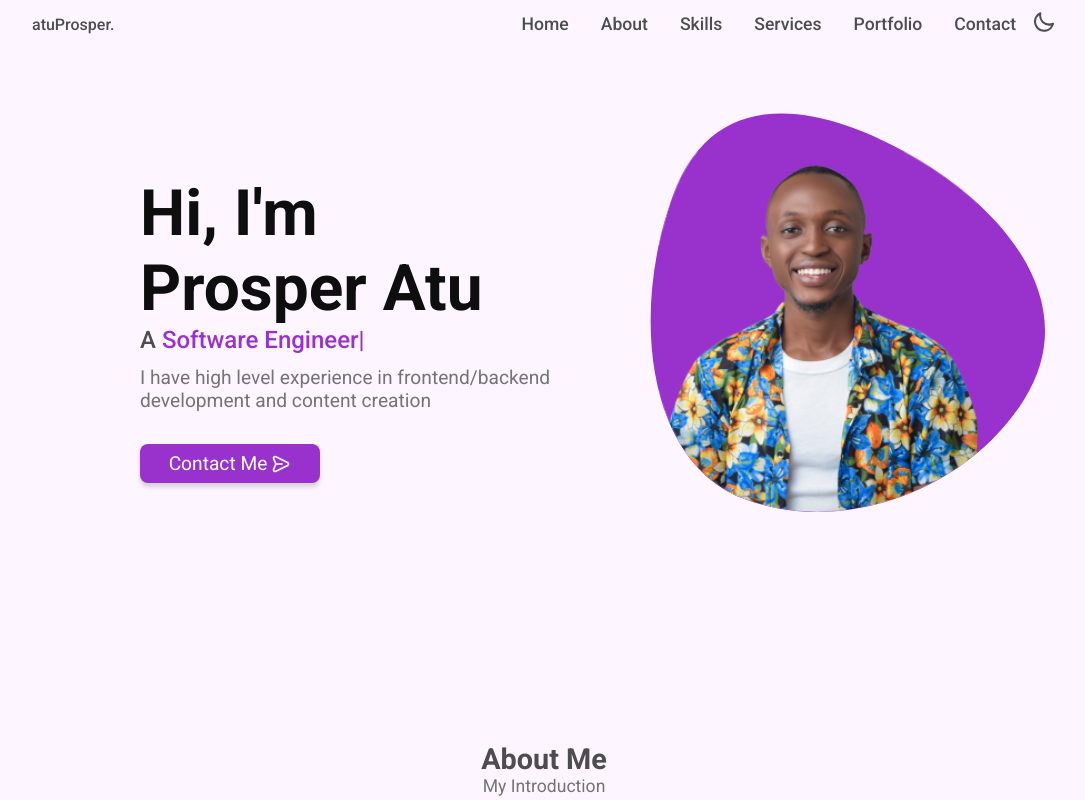
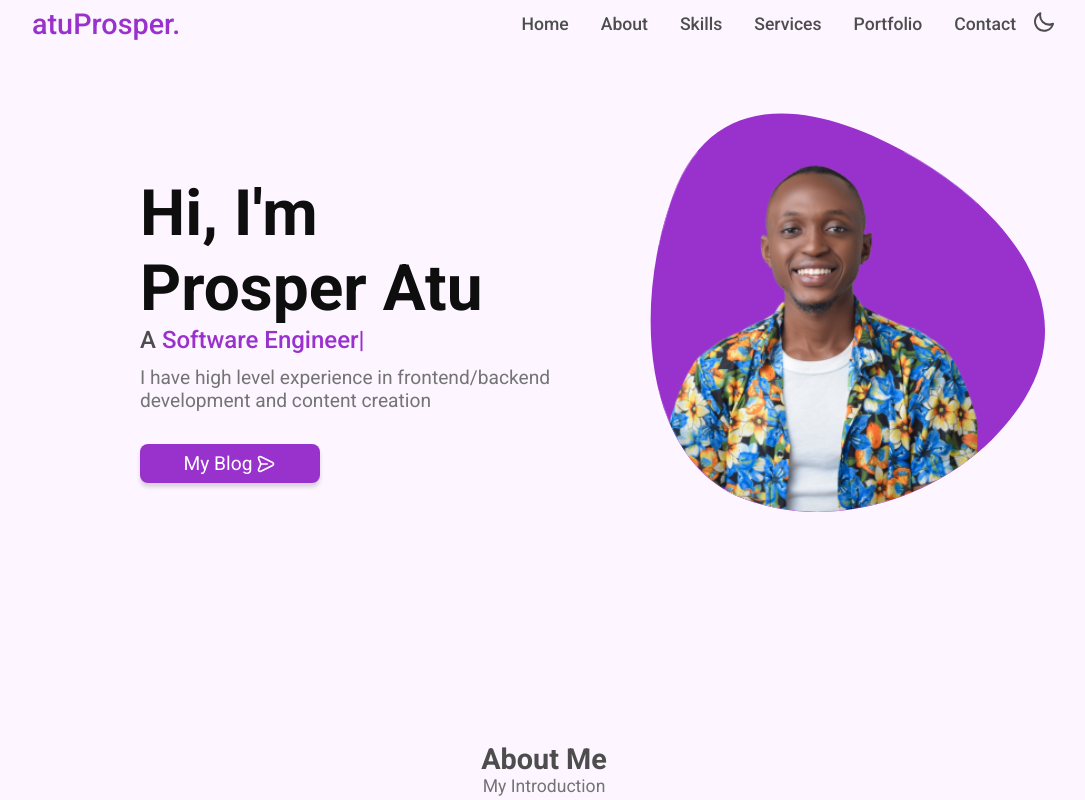
Before and after one commit to prosper74/My-React-Portfolio, a React (Create React App) app: page / in a window 1280 px wide. Shown: the top 800 px of the page, without its empty margins (96-1181 px from the left). Built offline with nearby package versions, Linux system fonts and the light colour scheme; some icons are missing.

Commit message:
Added my blog link to the portfolio

```diff
--- a/src/component/header/header.scss
+++ b/src/component/header/header.scss
@@ -34,10 +34,7 @@
 .navToggle {
   color: $titleColor;
   font-weight: $fontMedium;
-  font-size: 1rem;
-}
-
-.nav__logo:hover {
+  font-size: 1.8rem;
   color: $firstColor;
 }
 
--- a/src/pages/home/Home.jsx
+++ b/src/pages/home/Home.jsx
@@ -83,9 +83,14 @@ function Home({ themeIcon }) {
                 I have high level experience in frontend/backend development and
                 content creation
               </p>
-              <a href="#contact" className="button">
+              <a
+                href="https://prosper-blog.netlify.app/"
+                alt="My Blog"
+                target="_blank"
+                className="button"
+              >
                 <div className="myButton">
-                  Contact Me
+                  My Blog
                   <UilMessage size="20" className="contactIcon" />
                 </div>
               </a>
```
